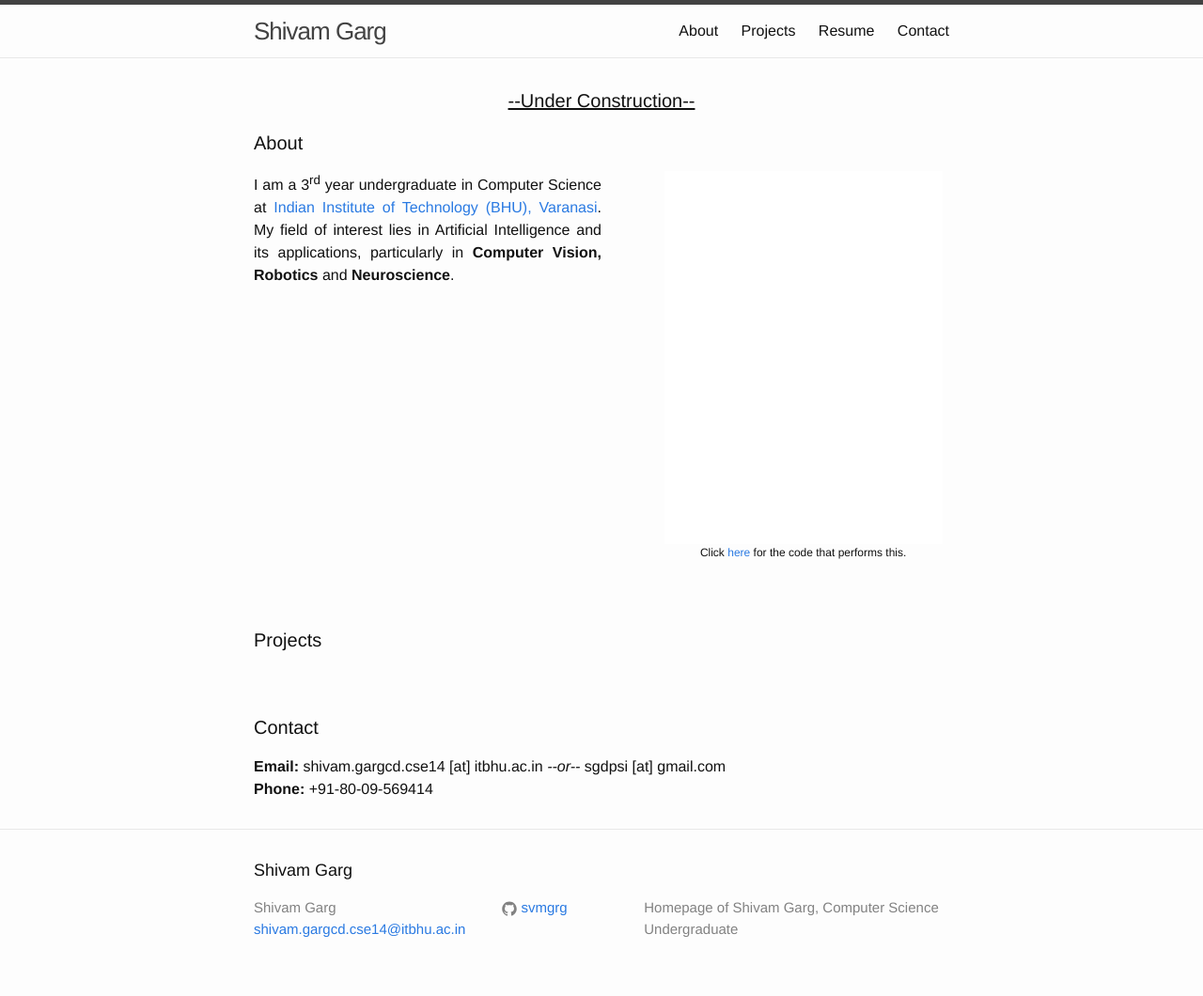
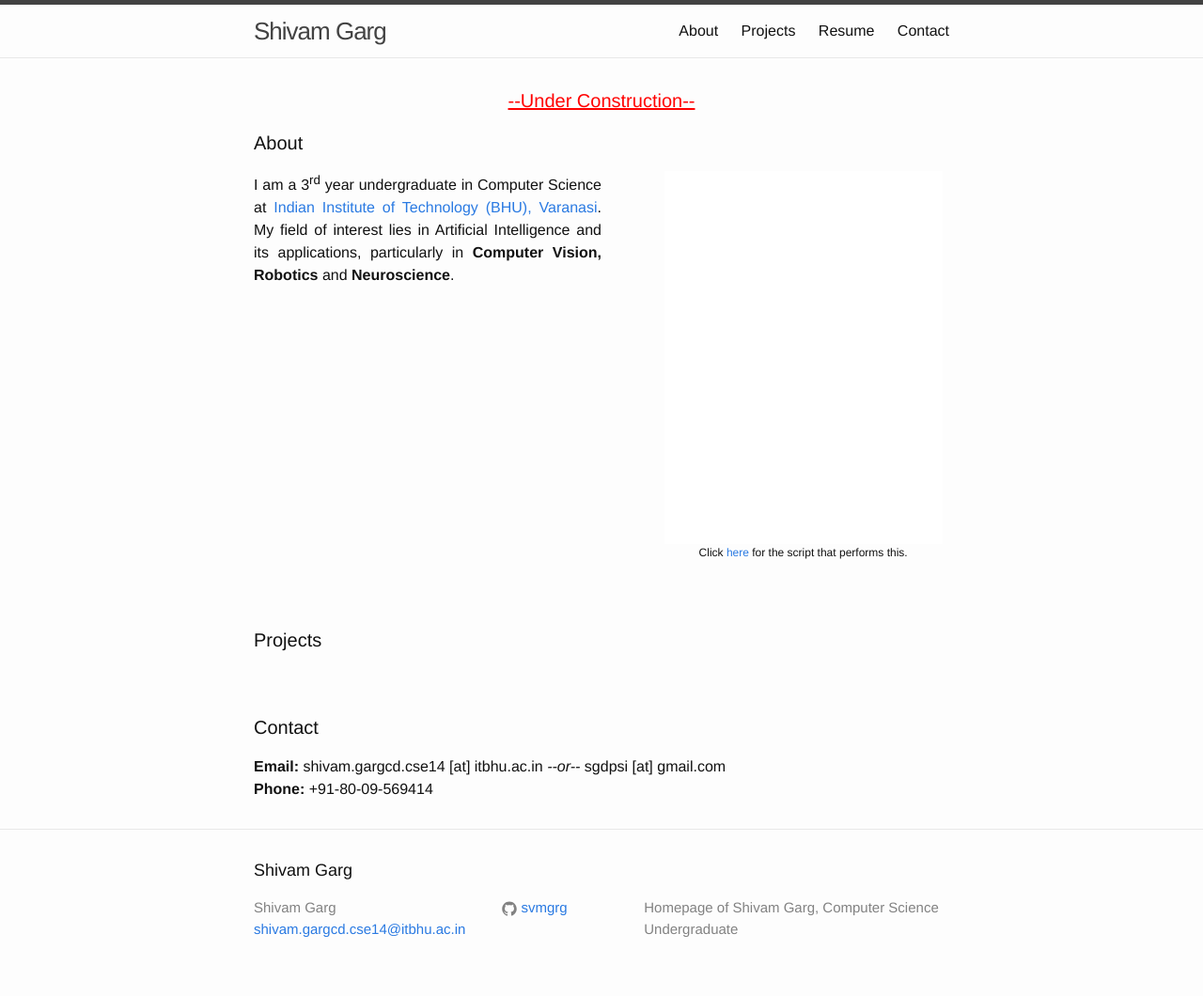
Before and after one commit to svmgrg/svmgrg.github.io, a Jekyll site: the page built from index.html, in a window 1280 px wide. Shown: the whole page at 94% size. Built offline with Jekyll 4.4.1, drawn with Linux system fonts in a browser that asks for light colours.

Commit message:
Update index.html

```diff
--- a/index.html
+++ b/index.html
@@ -4,7 +4,7 @@ layout: default
 
 <div class="home">
 
-  <center><h1 class="page-heading"><u>--Under Construction--</u></h1></center>
+  <center><font color="red"><h1 class="page-heading"><u>--Under Construction--</u></h1></center></font>
 
   <h1 class="page-heading">About</h1>
 
@@ -14,7 +14,7 @@ layout: default
 
   <p style="float: right; font-size: 9pt; text-align: center; width: 40%; margin-right: 1%; margin-bottom: 0.5em;">
     <img src="shivam.gif" style="width: 100%">
-     Click <a href='https://github.com/svmgrg/svmgrg.github.io/blob/master/pic2gif.sh'> here </a> for the code that performs this.
+     Click <a href='https://github.com/svmgrg/pic2gif/'> here </a> for the script that performs this.
   </p>
 
 
```
